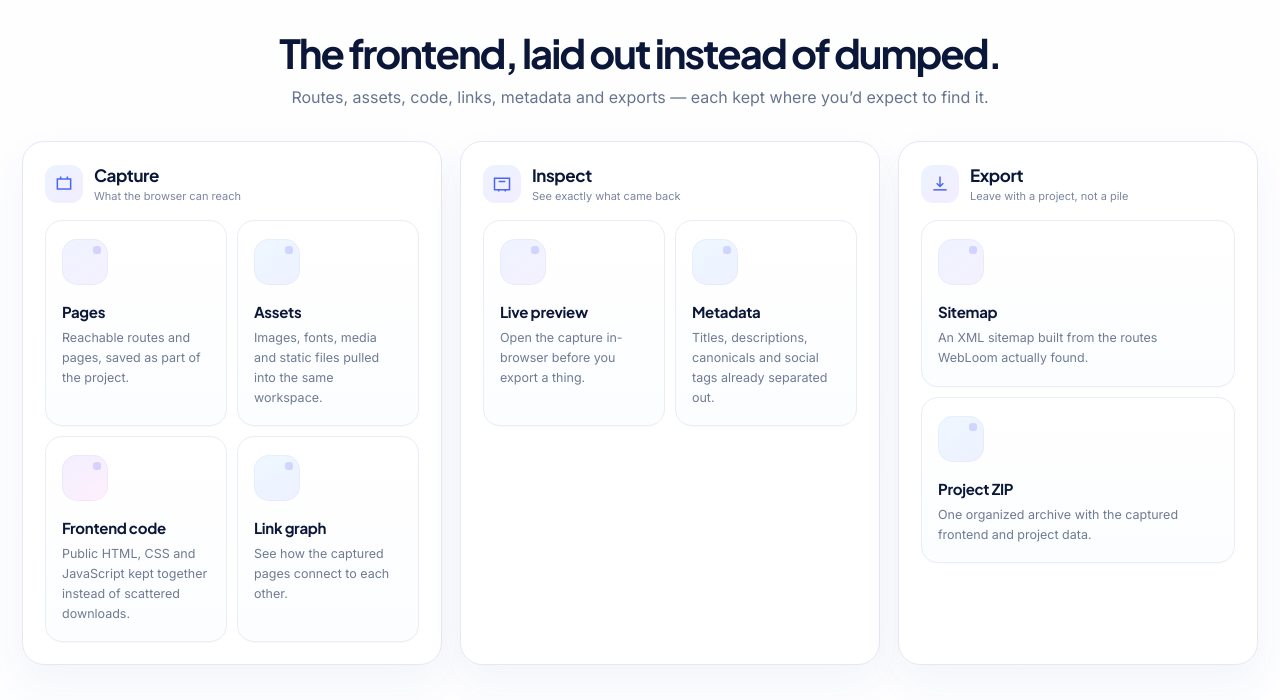
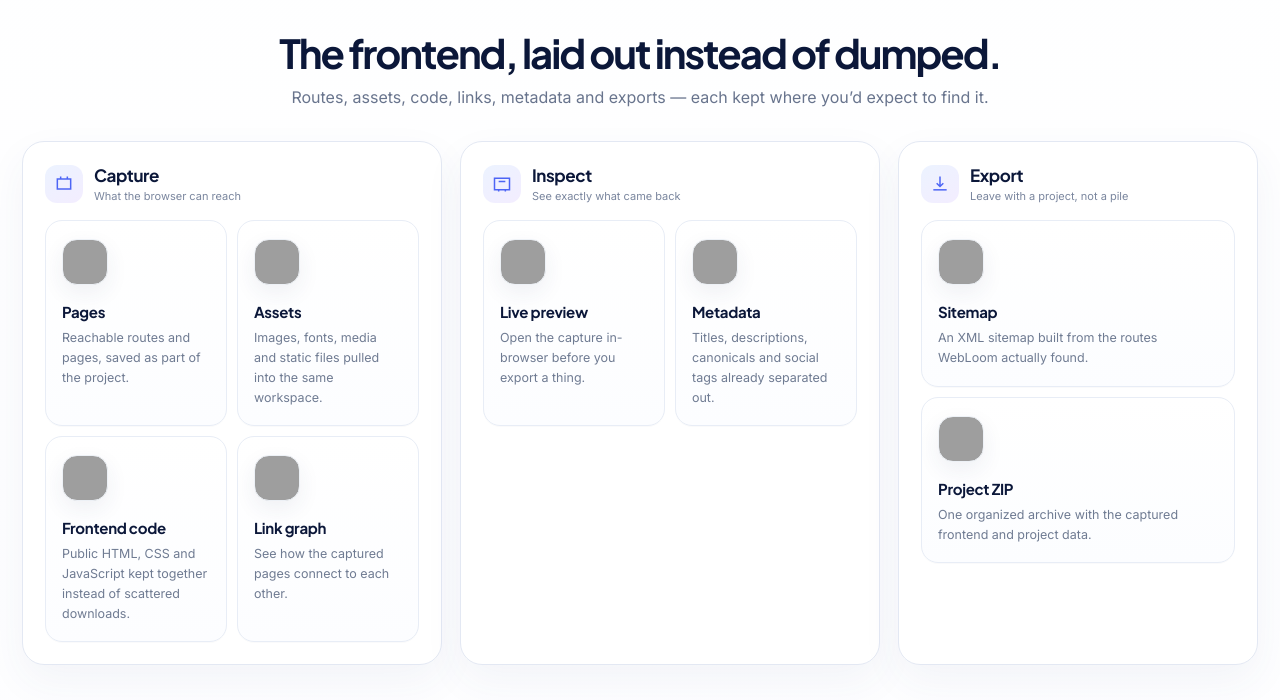
Before and after one commit to greenman9909-cmd/spa-ripper, a Flask app: page / in a window 1280 px wide. Shown: the part 789-1489 px from the top of the page. Run offline with Flask 3, Linux system fonts and the light colour scheme; grey boxes are pictures that could not be loaded.

Commit message:
Fix Nano Banana icon sprite on WebLoom landing

```diff
--- a/web/templates/index.html
+++ b/web/templates/index.html
@@ -107,7 +107,12 @@
       .features{grid-template-columns:1fr 1fr}.feature-group.export .features{grid-template-columns:1fr 1fr}.feature{min-height:132px}.plans{grid-template-columns:1fr}.section{padding:54px 0}
     }
     @media(max-width:480px){h1{font-size:39px}.feature-group{padding:17px}.feature{padding:17px 15px}.step{padding:21px}.section-title{margin-bottom:27px}.hero{border-radius:0 0 26px 26px}.features,.feature-group.export .features{grid-template-columns:1fr}.app{grid-template-columns:76px 1fr}.browser{min-width:0}.sitecopy{left:18px}.sitecopy strong{font-size:22px}.summary{grid-template-columns:1fr 1fr}.navcta .btn.primary{padding:10px 12px}}
-  </style>
+
+    .icon.wl-generated{background-image:url("https://d8j0ntlcm91z4.cloudfront.net/user_3JEMaztk5cydq3baJVYezSUuipQ/hf_20260926_172624_06d8273e-a58b-4d7e-b2d8-c5cba782fff4.png")!important;background-size:400% 200%!important;background-repeat:no-repeat!important;background-color:#fff!important;border:1px solid #edf1f6!important;box-shadow:0 8px 22px rgba(38,58,105,.07)!important}
+    .icon.wl-generated:after{display:none!important}
+    .wl-pages{background-position:0% 0%!important}.wl-assets{background-position:33.333% 0%!important}.wl-code{background-position:66.666% 0%!important}.wl-links{background-position:100% 0%!important}
+    .wl-preview{background-position:0% 100%!important}.wl-metadata{background-position:33.333% 100%!important}.wl-sitemap{background-position:66.666% 100%!important}.wl-export{background-position:100% 100%!important}
+</style>
 </head>
 <body>
   <header class="site-header"><div class="wrap">
```
